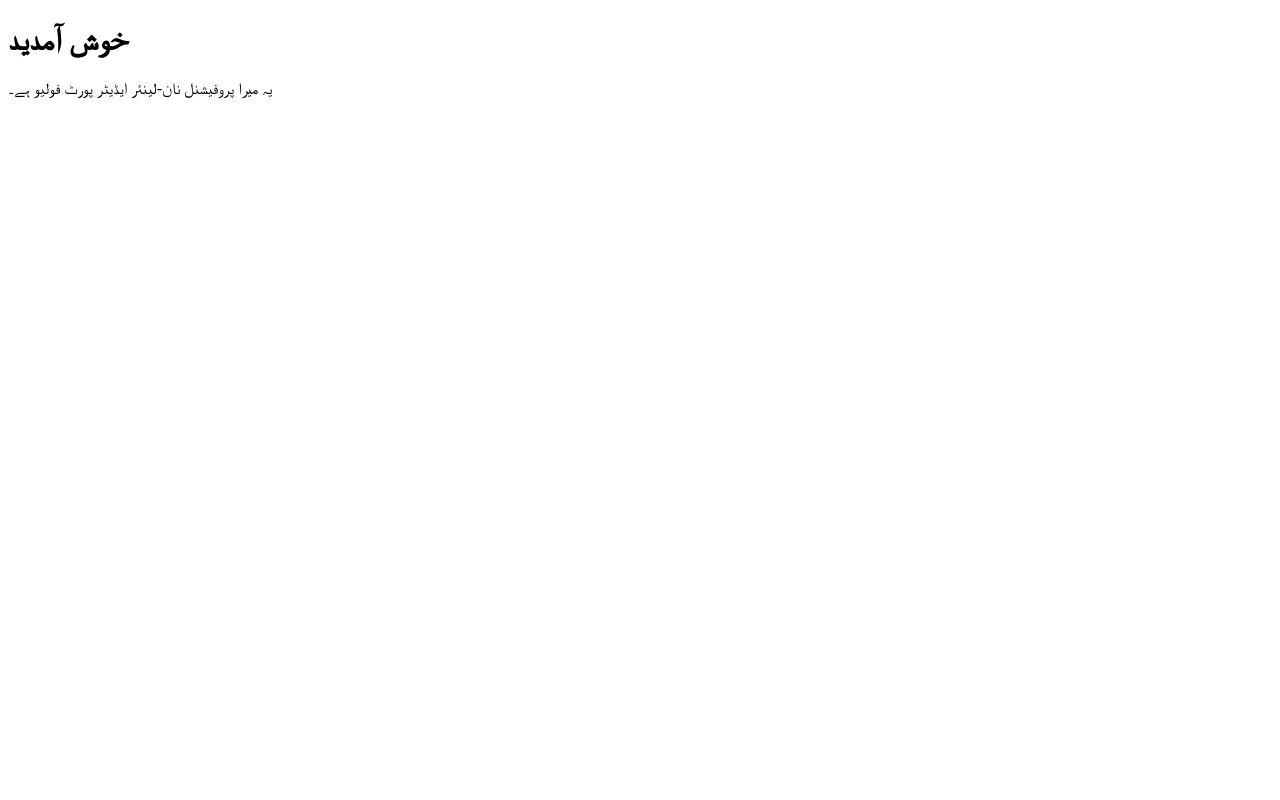
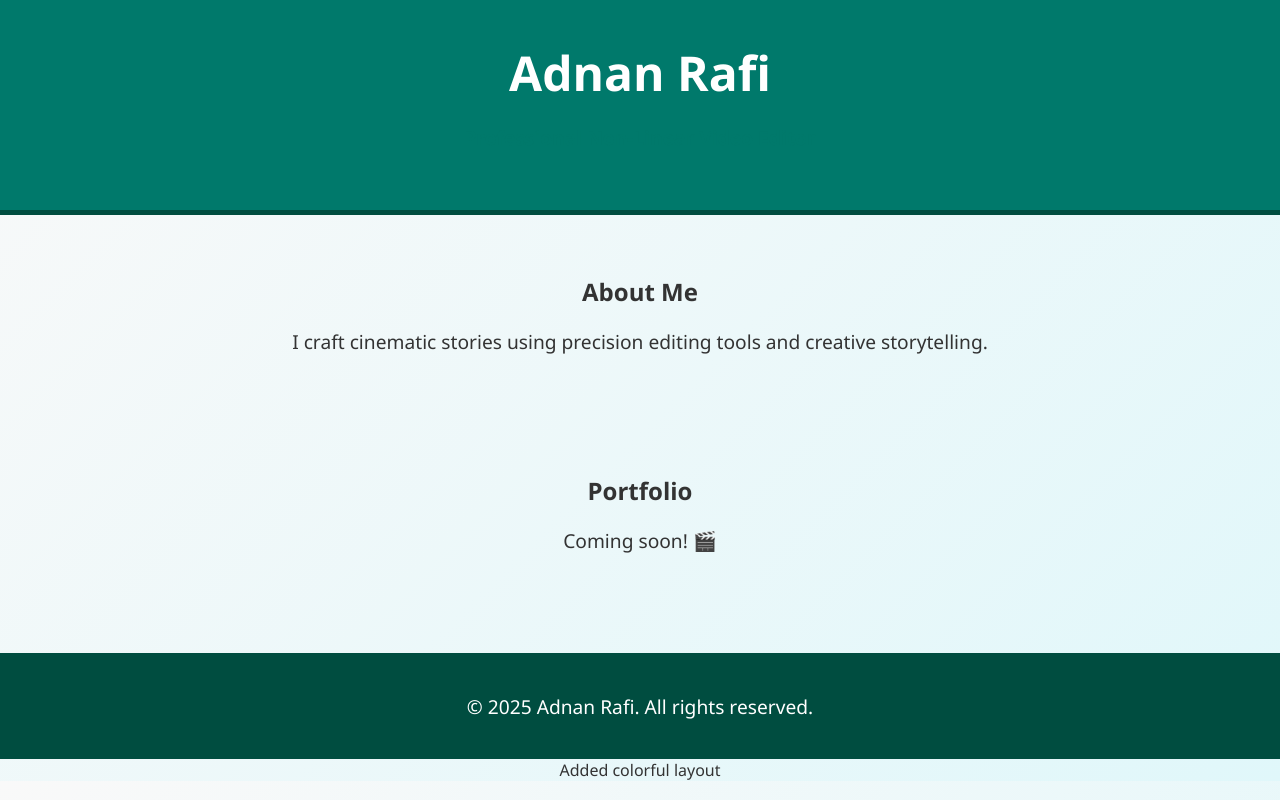
Before and after one commit to SyedAdnanrafi/adnanrafi-portfolio, a plain HTML site: page index.html in a window 1280 px wide. Drawn offline with Linux system fonts and the light colour scheme.

Commit message:
Update index.html

```diff
--- a/index.html
+++ b/index.html
@@ -1,13 +1,65 @@
-
 <!DOCTYPE html>
-<html lang="ur">
+<html lang="en">
 <head>
   <meta charset="UTF-8" />
-  <meta name="viewport" content="width=device-width, initial-scale=1.0" />
+  <meta name="viewport" content="width=device-width, initial-scale=1.0"/>
   <title>Adnan Rafi Portfolio</title>
+  <style>
+    body {
+      font-family: 'Segoe UI', sans-serif;
+      background: linear-gradient(135deg, #f9f9f9, #e0f7fa);
+      color: #333;
+      margin: 0;
+      padding: 0;
+      text-align: center;
+    }
+    header {
+      background-color: #00796b;
+      color: white;
+      padding: 40px 20px;
+      border-bottom: 5px solid #004d40;
+    }
+    h1 {
+      margin: 0;
+      font-size: 3em;
+    }
+    p {
+      font-size: 1.2em;
+    }
+    .section {
+      padding: 40px 20px;
+    }
+    .highlight {
+      color: #00796b;
+      font-weight: bold;
+    }
+    footer {
+      background-color: #004d40;
+      color: white;
+      padding: 20px;
+      margin-top: 40px;
+    }
+  </style>
 </head>
 <body>
-  <h1>خوش آمدید</h1>
-  <p>یہ میرا پروفیشنل نان-لینئر ایڈیٹر پورٹ فولیو ہے۔</p>
+  <header>
+    <h1>Adnan Rafi</h1>
+    <p class="highlight">Professional Non-Linear Video Editor</p>
+  </header>
+
+  <div class="section">
+    <h2>About Me</h2>
+    <p>I craft cinematic stories using precision editing tools and creative storytelling.</p>
+  </div>
+
+  <div class="section">
+    <h2>Portfolio</h2>
+    <p>Coming soon! 🎬</p>
+  </div>
+
+  <footer>
+    <p>© 2025 Adnan Rafi. All rights reserved.</p>
+  </footer>
 </body>
 </html>
+Added colorful layout
```
